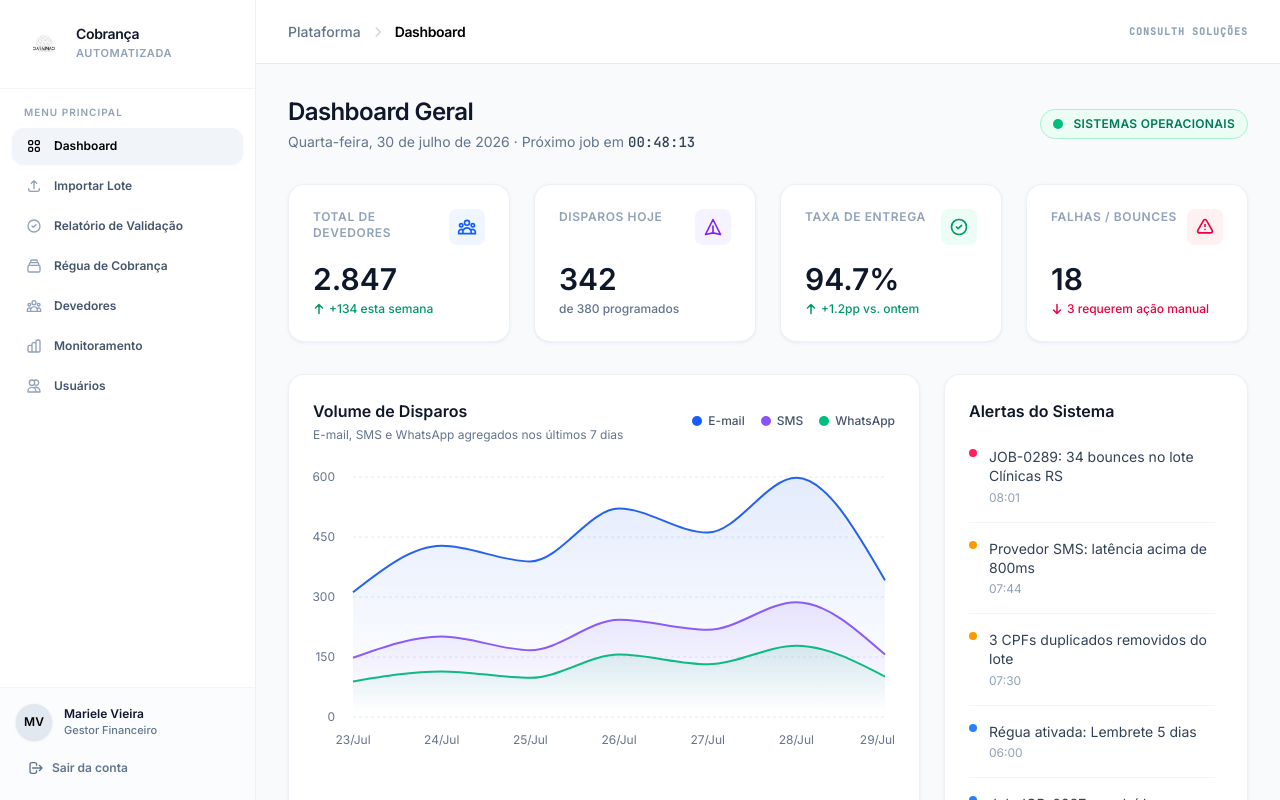
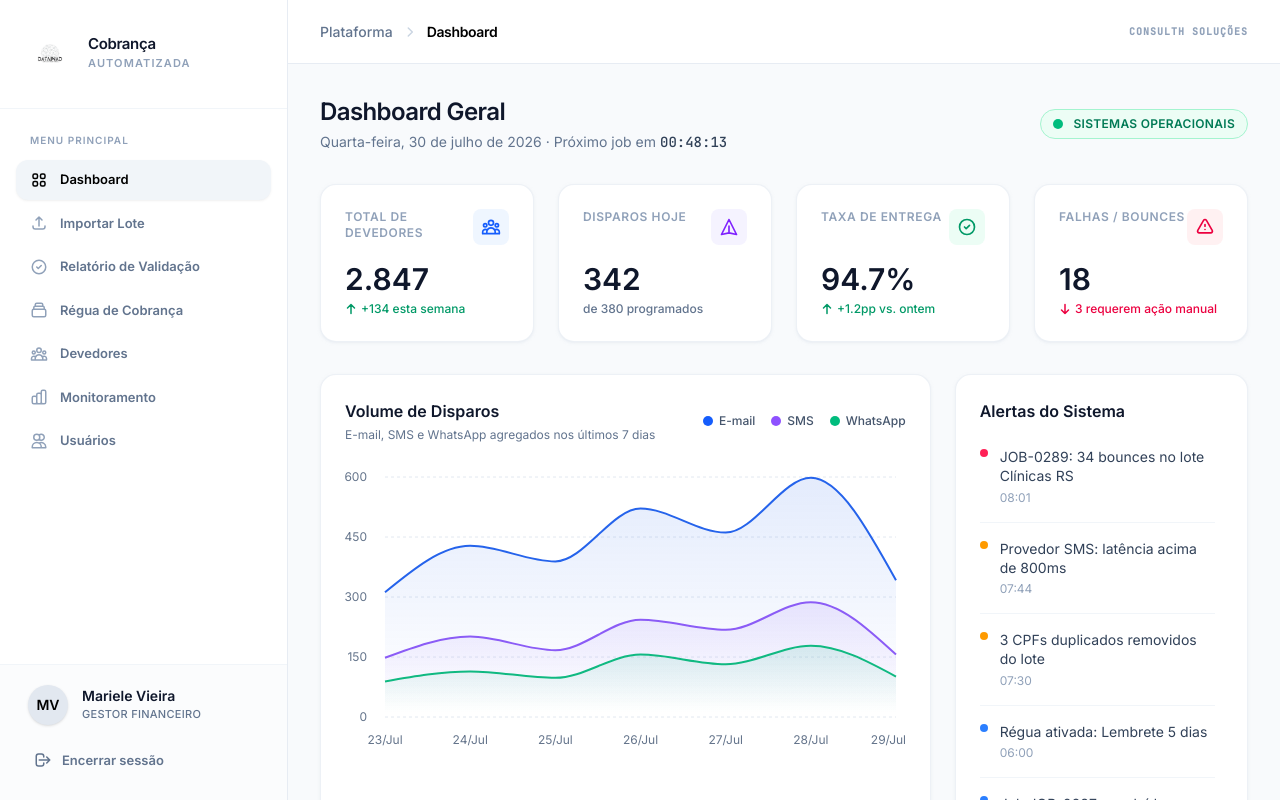
Before and after one commit to MarieleV/PlataformaCobranca, a React (Vite) app in the folder front-end/: page / in a window 1280 px wide. Both pictures are taken after typing "name@example.com", "Sample123" into the empty fields and a click on the button "Entrar na plataforma". Built offline with nearby package versions, Linux system fonts and the light colour scheme; the HTML template or start-up script is replaced by a standard one.

Commit message:
aumento dos itens do menu

```diff
--- a/front-end/src/components/Sidebar.tsx
+++ b/front-end/src/components/Sidebar.tsx
@@ -1,7 +1,7 @@
-import type { ReactNode } from 'react'
+import type { ReactNode } from "react"
 import logoTcc from "../assets/logo-tcc.png"
 
-type Page =
+export type Page =
   | "dashboard"
   | "importar"
   | "validacao"
@@ -21,7 +21,7 @@ const navItems: { id: Page; label: string; icon: (isActive: boolean) => ReactNod
     id: "dashboard",
     label: "Dashboard",
     icon: (active) => (
-      <svg className={`w-4 h-4 ${active ? "text-black" : "text-slate-400 group-hover:text-slate-600"}`} fill="none" viewBox="0 0 24 24" stroke="currentColor">
+      <svg className={`w-[18px] h-[18px] transition-colors ${active ? "text-black" : "text-slate-400 group-hover:text-slate-600"}`} fill="none" viewBox="0 0 24 24" stroke="currentColor">
         <path strokeLinecap="round" strokeLinejoin="round" strokeWidth={2} d="M4 6a2 2 0 012-2h2a2 2 0 012 2v2a2 2 0 01-2 2H6a2 2 0 01-2-2V6zM14 6a2 2 0 012-2h2a2 2 0 012 2v2a2 2 0 01-2 2h-2a2 2 0 01-2-2V6zM4 16a2 2 0 012-2h2a2 2 0 012 2v2a2 2 0 01-2 2H6a2 2 0 01-2-2v-2zM14 16a2 2 0 012-2h2a2 2 0 012 2v2a2 2 0 01-2 2h-2a2 2 0 01-2-2v-2z" />
       </svg>
     ),
@@ -30,7 +30,7 @@ const navItems: { id: Page; label: string; icon: (isActive: boolean) => ReactNod
     id: "importar",
     label: "Importar Lote",
     icon: (active) => (
-      <svg className={`w-4 h-4 ${active ? "text-black" : "text-slate-400 group-hover:text-slate-600"}`} fill="none" viewBox="0 0 24 24" stroke="currentColor">
+      <svg className={`w-[18px] h-[18px] transition-colors ${active ? "text-black" : "text-slate-400 group-hover:text-slate-600"}`} fill="none" viewBox="0 0 24 24" stroke="currentColor">
         <path strokeLinecap="round" strokeLinejoin="round" strokeWidth={2} d="M4 16v1a3 3 0 003 3h10a3 3 0 003-3v-1m-4-8l-4-4m0 0L8 8m4-4v12" />
       </svg>
     ),
@@ -39,7 +39,7 @@ const navItems: { id: Page; label: string; icon: (isActive: boolean) => ReactNod
     id: "validacao",
     label: "Relatório de Validação",
     icon: (active) => (
-      <svg className={`w-4 h-4 ${active ? "text-black" : "text-slate-400 group-hover:text-slate-600"}`} fill="none" viewBox="0 0 24 24" stroke="currentColor">
+      <svg className={`w-[18px] h-[18px] transition-colors ${active ? "text-black" : "text-slate-400 group-hover:text-slate-600"}`} fill="none" viewBox="0 0 24 24" stroke="currentColor">
         <path strokeLinecap="round" strokeLinejoin="round" strokeWidth={2} d="M9 12l2 2 4-4m6 2a9 9 0 11-18 0 9 9 0 0118 0z" />
       </svg>
     ),
@@ -48,7 +48,7 @@ const navItems: { id: Page; label: string; icon: (isActive: boolean) => ReactNod
     id: "regua",
     label: "Régua de Cobrança",
     icon: (active) => (
-      <svg className={`w-4 h-4 ${active ? "text-black" : "text-slate-400 group-hover:text-slate-600"}`} fill="none" viewBox="0 0 24 24" stroke="currentColor">
+      <svg className={`w-[18px] h-[18px] transition-colors ${active ? "text-black" : "text-slate-400 group-hover:text-slate-600"}`} fill="none" viewBox="0 0 24 24" stroke="currentColor">
         <path strokeLinecap="round" strokeLinejoin="round" strokeWidth={2} d="M19 11H5m14 0a2 2 0 012 2v6a2 2 0 01-2 2H5a2 2 0 01-2-2v-6a2 2 0 012-2m14 0V9a2 2 0 00-2-2M5 11V9a2 2 0 012-2m0 0V5a2 2 0 012-2h6a2 2 0 012 2v2M7 7h10" />
       </svg>
     ),
@@ -57,7 +57,7 @@ const navItems: { id: Page; label: string; icon: (isActive: boolean) => ReactNod
     id: "devedores",
     label: "Devedores",
     icon: (active) => (
-      <svg className={`w-4 h-4 ${active ? "text-black" : "text-slate-400 group-hover:text-slate-600"}`} fill="none" viewBox="0 0 24 24" stroke="currentColor">
+      <svg className={`w-[18px] h-[18px] transition-colors ${active ? "text-black" : "text-slate-400 group-hover:text-slate-600"}`} fill="none" viewBox="0 0 24 24" stroke="currentColor">
         <path strokeLinecap="round" strokeLinejoin="round" strokeWidth={2} d="M17 20h5v-2a3 3 0 00-5.356-1.857M17 20H7m10 0v-2c0-.656-.126-1.283-.356-1.857M7 20H2v-2a3 3 0 015.356-1.857M7 20v-2c0-.656.126-1.283.356-1.857m0 0a5.002 5.002 0 019.288 0M15 7a3 3 0 11-6 0 3 3 0 016 0zm6 3a2 2 0 11-4 0 2 2 0 014 0zM7 10a2 2 0 11-4 0 2 2 0 014 0z" />
       </svg>
     ),
@@ -66,7 +66,7 @@ const navItems: { id: Page; label: string; icon: (isActive: boolean) => ReactNod
     id: "monitoramento",
     label: "Monitoramento",
     icon: (active) => (
-      <svg className={`w-4 h-4 ${active ? "text-black" : "text-slate-400 group-hover:text-slate-600"}`} fill="none" viewBox="0 0 24 24" stroke="currentColor">
+      <svg className={`w-[18px] h-[18px] transition-colors ${active ? "text-black" : "text-slate-400 group-hover:text-slate-600"}`} fill="none" viewBox="0 0 24 24" stroke="currentColor">
         <path strokeLinecap="round" strokeLinejoin="round" strokeWidth={2} d="M9 19v-6a2 2 0 00-2-2H5a2 2 0 00-2 2v6a2 2 0 002 2h2a2 2 0 002-2zm0 0V9a2 2 0 012-2h2a2 2 0 012 2v10m-6 0a2 2 0 002 2h2a2 2 0 002-2m0 0V5a2 2 0 012-2h2a2 2 0 012 2v14a2 2 0 01-2 2h-2a2 2 0 01-2-2z" />
       </svg>
     ),
@@ -75,7 +75,7 @@ const navItems: { id: Page; label: string; icon: (isActive: boolean) => ReactNod
     id: "usuarios",
     label: "Usuários",
     icon: (active) => (
-      <svg className={`w-4 h-4 ${active ? "text-black" : "text-slate-400 group-hover:text-slate-600"}`} fill="none" viewBox="0 0 24 24" stroke="currentColor">
+      <svg className={`w-[18px] h-[18px] transition-colors ${active ? "text-black" : "text-slate-400 group-hover:text-slate-600"}`} fill="none" viewBox="0 0 24 24" stroke="currentColor">
         <path strokeLinecap="round" strokeLinejoin="round" strokeWidth={2} d="M12 4.354a4 4 0 110 5.292M15 21H3v-1a6 6 0 0112 0v1zm0 0h6v-1a6 6 0 00-9-5.197M13 7a4 4 0 11-8 0 4 4 0 018 0z" />
       </svg>
     ),
@@ -84,28 +84,28 @@ const navItems: { id: Page; label: string; icon: (isActive: boolean) => ReactNod
 
 export default function Sidebar({ current, onNavigate, onLogout }: SidebarProps) {
   return (
-    <aside className="w-64 bg-white border-r border-slate-200/60 flex flex-col h-full flex-shrink-0 font-sans select-none">
+    <aside className="w-72 bg-white border-r border-slate-200/80 flex flex-col h-full flex-shrink-0 font-sans select-none z-20 relative">
 
       {/* --- LOGO --- */}
-      <div className="px-6 py-6 border-b border-slate-100 flex items-center gap-3">
+      <div className="px-7 py-8 border-b border-slate-100 flex items-center gap-4">
         <img
           src={logoTcc}
           alt="Logo Cobrança Automatizada"
-          className="w-10 h-10 object-contain flex-shrink-0 rounded-md"
+          className="w-11 h-11 object-contain flex-shrink-0 rounded-md"
         />
         <div>
-          <p className="font-bold text-slate-900 text-sm tracking-tight leading-none mb-1">
+          <p className="font-bold text-slate-900 text-[15px] tracking-tight leading-none mb-1">
             Cobrança
           </p>
-          <p className="text-[11px] font-semibold text-slate-400 tracking-wider uppercase">
+          <p className="text-[11px] font-bold text-slate-400 tracking-widest uppercase">
             Automatizada
           </p>
         </div>
       </div>
 
       {/* --- NAVIGATION --- */}
-      <nav className="flex-1 py-4 px-3 overflow-y-auto space-y-1">
-        <p className="px-3 mb-2 text-[10px] font-bold text-slate-400 tracking-widest uppercase">
+      <nav className="flex-1 py-6 px-4 overflow-y-auto space-y-1 custom-scrollbar">
+        <p className="px-3.5 mb-3 text-[10px] font-bold text-slate-400 tracking-widest uppercase">
           Menu Principal
         </p>
 
@@ -115,10 +115,10 @@ export default function Sidebar({ current, onNavigate, onLogout }: SidebarProps)
             <button
               key={item.id}
               onClick={() => onNavigate(item.id)}
-              className={`w-full flex items-center gap-3 px-3.5 py-2.5 rounded-xl text-xs font-semibold transition-all group ${
+              className={`w-full flex items-center gap-3 px-3.5 py-2.5 rounded-xl text-[13px] font-semibold transition-all group ${
                 active
                   ? "bg-slate-100 text-black shadow-sm shadow-black/5"
-                  : "text-slate-600 hover:bg-slate-50 hover:text-slate-900"
+                  : "text-slate-500 hover:bg-slate-50 hover:text-slate-900"
               }`}
             >
               {item.icon(active)}
@@ -129,31 +129,31 @@ export default function Sidebar({ current, onNavigate, onLogout }: SidebarProps)
       </nav>
 
       {/* --- USER FOOTER --- */}
-      <div className="p-4 border-t border-slate-100 bg-slate-50/50">
-        <div className="flex items-center gap-3 mb-3">
-          <div className="w-9 h-9 rounded-full bg-slate-200 text-black font-bold text-xs flex items-center justify-center flex-shrink-0 shadow-sm">
+      <div className="p-5 border-t border-slate-100 bg-slate-50/50">
+        <div className="flex items-center gap-3.5 mb-4 px-2">
+          <div className="w-10 h-10 rounded-full bg-slate-200 text-black font-bold text-sm flex items-center justify-center flex-shrink-0 shadow-sm">
             MV
           </div>
           <div className="overflow-hidden">
-            <p className="text-xs font-bold text-slate-900 truncate">
+            <p className="text-sm font-bold text-slate-900 truncate">
               Mariele Vieira
             </p>
-            <p className="text-[11px] text-slate-500 font-medium truncate">Gestor Financeiro</p>
+            <p className="text-[11px] font-medium text-slate-500 tracking-wide uppercase truncate">
+              Gestor Financeiro
+            </p>
           </div>
         </div>
 
         <button
           onClick={onLogout}
-          className="w-full flex items-center gap-2 px-3 py-2 rounded-lg text-xs font-semibold text-slate-500 hover:text-rose-600 hover:bg-rose-50 transition-all"
+          className="w-full flex items-center gap-2.5 px-3.5 py-2.5 rounded-xl text-[13px] font-semibold text-slate-500 hover:text-rose-600 hover:bg-rose-50 transition-all"
         >
-          <svg className="w-4 h-4" fill="none" viewBox="0 0 24 24" stroke="currentColor">
+          <svg className="w-[18px] h-[18px]" fill="none" viewBox="0 0 24 24" stroke="currentColor">
             <path strokeLinecap="round" strokeLinejoin="round" strokeWidth={2} d="M17 16l4-4m0 0l-4-4m4 4H7m6 4v1a3 3 0 01-3 3H6a3 3 0 01-3-3V7a3 3 0 013-3h4a3 3 0 013 3v1" />
           </svg>
-          Sair da conta
+          Encerrar sessão
         </button>
       </div>
     </aside>
   )
 }
-
-export type { Page }
```
